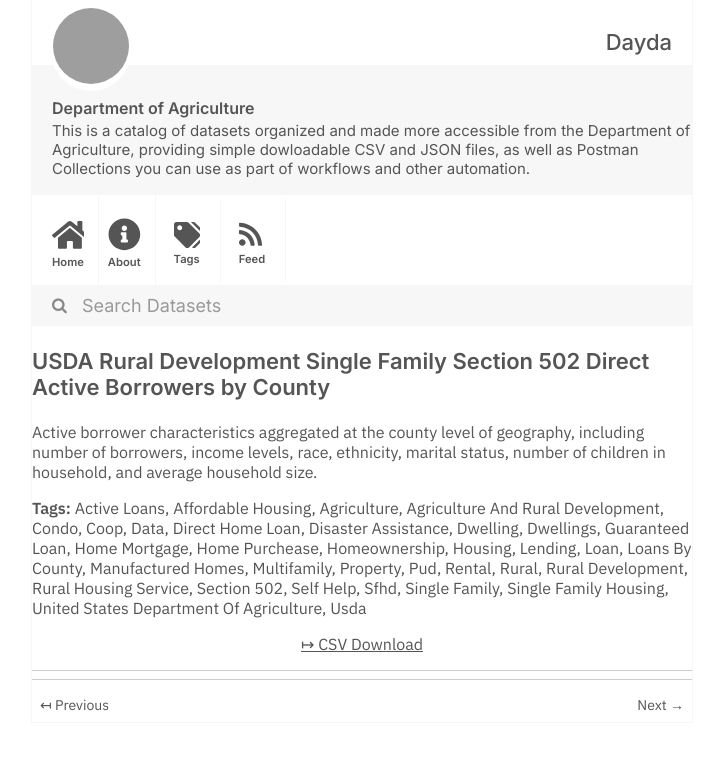
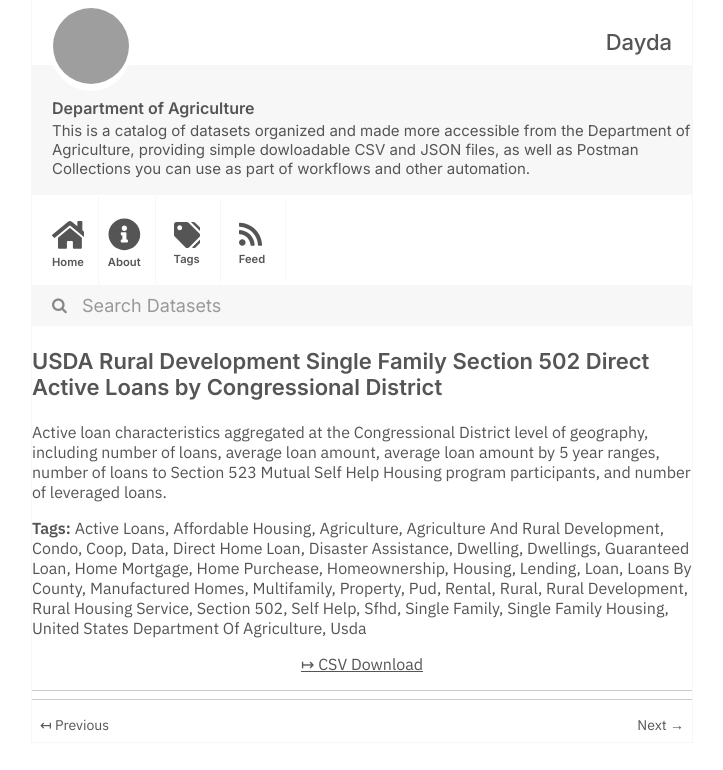
Before and after one commit to dayda-entities/department-of-agriculture, a Jekyll site: the page built from _posts/2020-11-10-usda-rural-development-single-.md, in a window 1280 px wide, cut to the strip 0-770 px from the top of the page. Shown: the whole strip, without its empty margins (278-1001 px from the left). Built offline with Jekyll 4.4.1, drawn with Linux system fonts in a browser that asks for light colours; grey boxes are pictures that could not be loaded.

Commit message:
Publish Data

```diff
--- a/_posts/2020-11-10-usda-rural-development-single-.md
+++ b/_posts/2020-11-10-usda-rural-development-single-.md
@@ -1,9 +1,9 @@
 ---
 title: >-
-  USDA Rural Development Single Family Section 502 Direct Active Borrowers by
-  County
-created: '2020-11-10T16:28:13.432227'
-modified: '2020-11-10T16:28:13.432235'
+  USDA Rural Development Single Family Section 502 Direct Active Loans by
+  Congressional District
+created: '2020-11-10T16:28:13.557163'
+modified: '2020-11-10T16:28:13.557175'
 state: active
 type: dataset
 tags:
@@ -43,9 +43,9 @@ tags:
   - Usda
 groups: []
 csv_url: >-
-  http://www.sc.egov.usda.gov/data/files/SFH_Data/USDA%20Single%20Family%20Section%20502%20Direct_Borrowers%20by%20County%20as%20of%207.8.2016%20.csv
+  http://www.sc.egov.usda.gov/data/files/SFH_Data/USDA%20Single%20Family%20Section%20502%20Direct_Loans%20by%20Congressional%20District%20as%20of%207.8.2016.csv
 json_url: ''
 layout: post
 
 ---
-Active borrower characteristics aggregated at the county level of geography, including number of borrowers, income levels, race, ethnicity, marital status, number of children in household, and average household size.
+Active loan characteristics aggregated at the Congressional District level of geography, including number of loans, average loan amount, average loan amount by 5 year ranges, number of loans to Section 523 Mutual Self Help Housing program participants, and number of leveraged loans.
```
